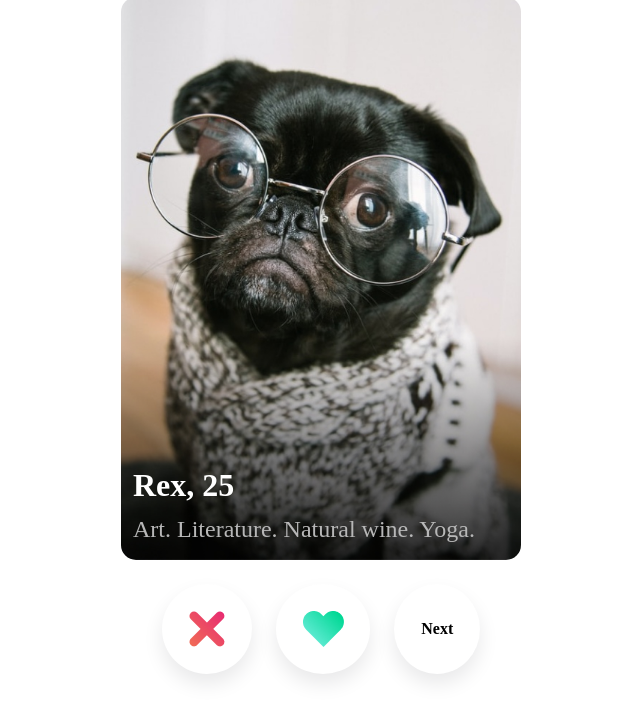
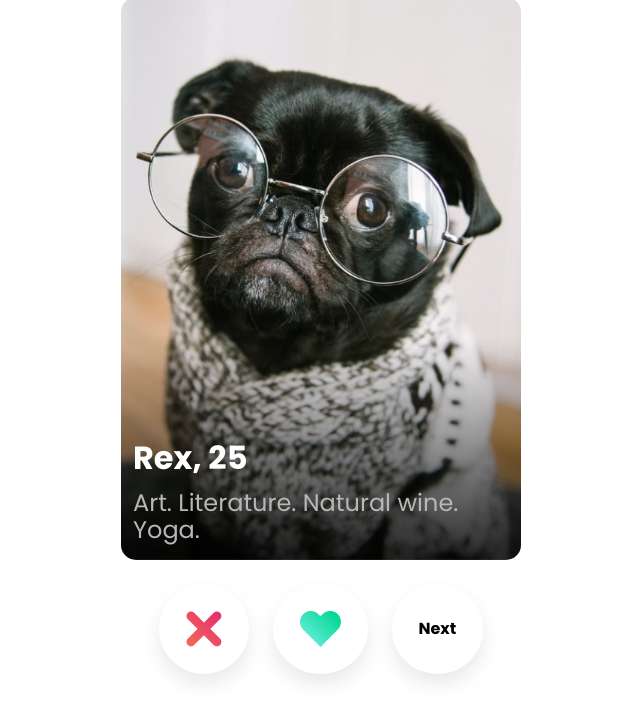
Before and after one commit to iitkachenko/tinder-dog, a plain HTML site: page index.html in a window 1280 px wide. Shown: the part 87-800 px from the top of the page, without its empty margins (319-959 px from the left). Drawn offline with nearby package versions, Linux system fonts and the light colour scheme.

Commit message:
Update index.css

```diff
--- a/index.css
+++ b/index.css
@@ -4,12 +4,14 @@
 
 body {
     margin: 0 8px;
+    font-family: 'Poppins', sans-serif;
 }
 
 button {
     cursor: pointer;
     outline: none;
     font-weight: bold;
+    font-family: 'Poppins', sans-serif;
 }
 
 button, a {
```
